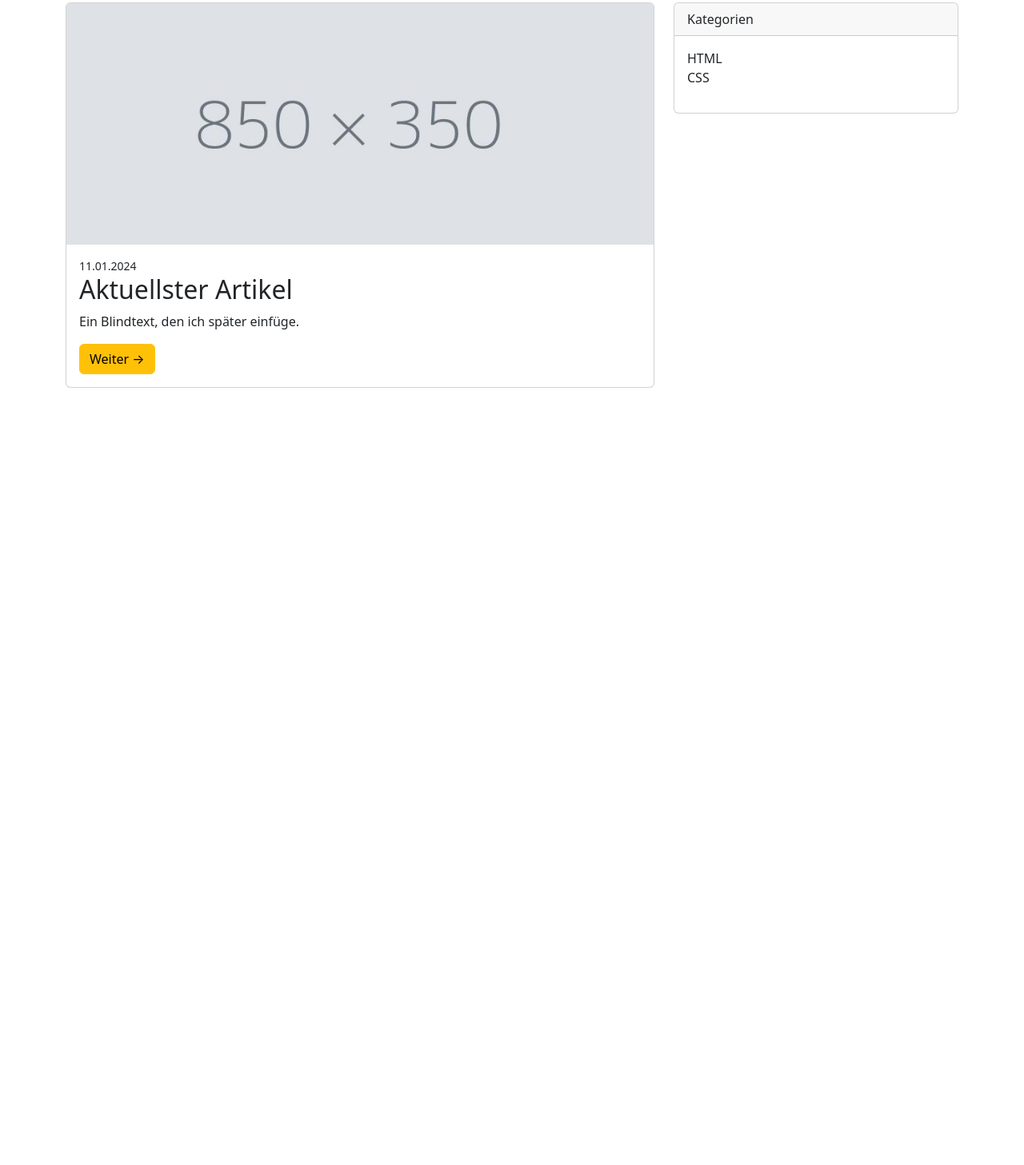
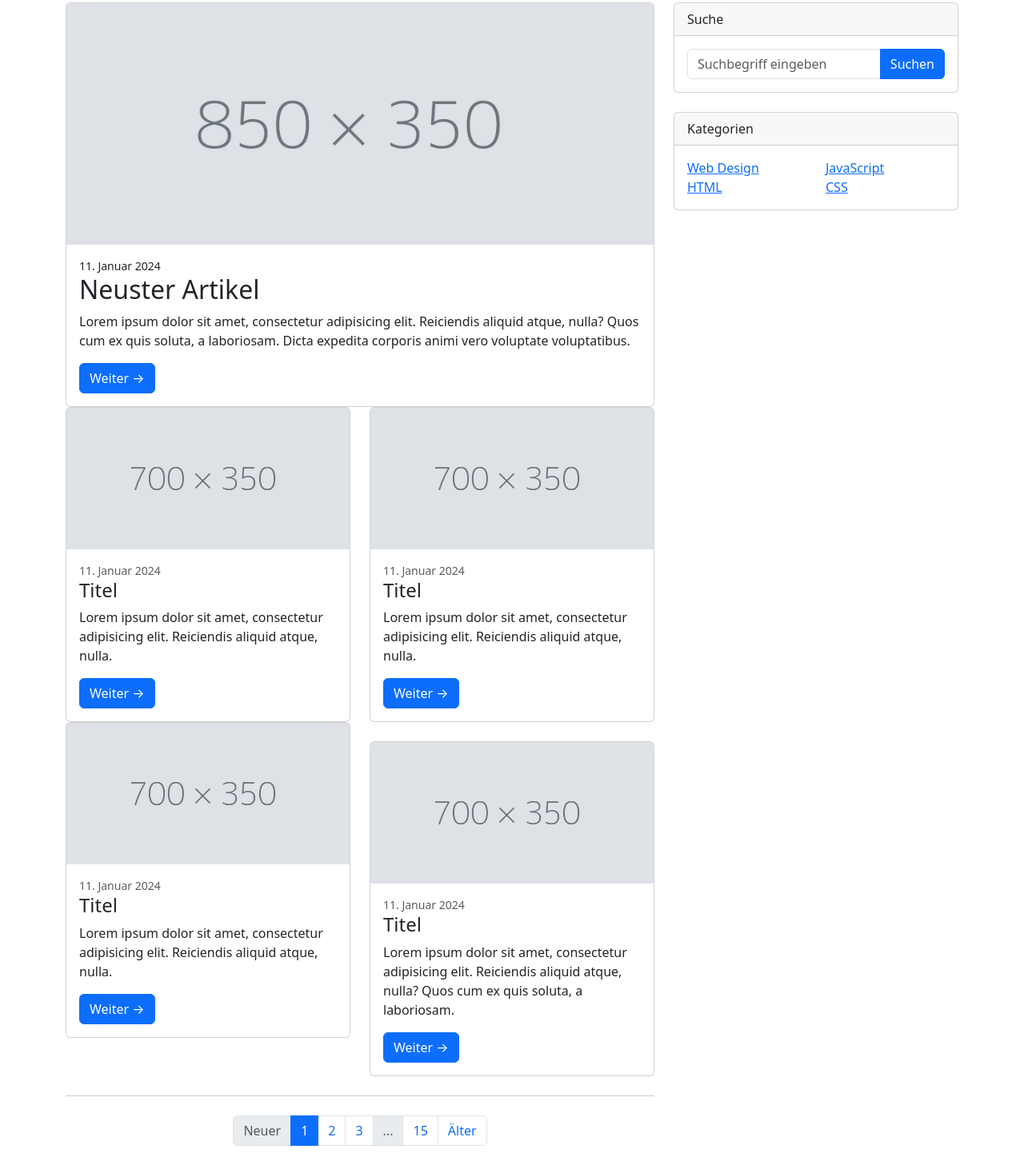
Before and after one commit to chrisunterricht/blogTemplateFI13AE, a plain HTML site: page index.html in a window 1280 px wide. Shown: the part 294-1751 px from the top of the page at 80% size. Before the commit the page ends 800 px from the top, so only its background shows below. Drawn offline with Linux system fonts and the light colour scheme.

Commit message:
Added single article.html and some links

```diff
--- a/index.html
+++ b/index.html
@@ -9,7 +9,7 @@
 <body>
 <nav class="navbar navbar-expand-lg bg-body-tertiary">
     <div class="container-fluid">
-        <a class="navbar-brand" href="#">Navbar</a>
+        <a class="navbar-brand" href="index.html">Navbar</a>
         <button class="navbar-toggler" type="button" data-bs-toggle="collapse" data-bs-target="#navbarNav" aria-controls="navbarNav" aria-expanded="false" aria-label="Toggle navigation">
             <span class="navbar-toggler-icon"></span>
         </button>
@@ -32,37 +32,117 @@
     <div class="container">
         <div class="text-center">
             <h1>Mein Blog</h1>
-            <p>Das ist die Kurzbeschreibung</p>
+            <p>...und nicht Blumentopf sein Blog</p>
         </div>
     </div>
 </header>
 <div class="container mt-5">
     <div class="row">
         <div class="col-8">
+
             <div class="card">
-                <img src="img/850x350.jpg" alt="Platzhalter" class="card-img-top" />
+                <a href="article.html"><img class="card-img-top" src="img/850x350.jpg" alt="..." /></a>
                 <div class="card-body">
-                    <div class="small">11.01.2024</div>
-                    <h2>Aktuellster Artikel</h2>
-                    <p class="card-text">Ein Blindtext, den ich später einfüge.</p>
-                    <a class="btn btn-warning" href="#">Weiter →</a>
+                    <div class="small">11. Januar 2024</div>
+                    <h2 class="card-title">Neuster Artikel</h2>
+                    <p class="card-text">Lorem ipsum dolor sit amet, consectetur adipisicing elit. Reiciendis aliquid atque, nulla? Quos cum ex quis soluta, a laboriosam. Dicta expedita corporis animi vero voluptate voluptatibus.</p>
+                    <a class="btn btn-primary" href="article.html">Weiter →</a>
+                </div>
+            </div>
+            <div class="row">
+                <div class="col-6">
+                    <!-- Blog post-->
+                    <div class="card">
+                        <a href="article.html"><img class="card-img-top" src="img/700x350.jpg" alt="..." /></a>
+                        <div class="card-body">
+                            <div class="small text-muted">11. Januar 2024</div>
+                            <h2 class="card-title h4">Titel</h2>
+                            <p class="card-text">Lorem ipsum dolor sit amet, consectetur adipisicing elit. Reiciendis aliquid atque, nulla.</p>
+                            <a class="btn btn-primary" href="article.html">Weiter →</a>
+                        </div>
+                    </div>
+                    <!-- Blog post-->
+                    <div class="card">
+                        <a href="article.html"><img class="card-img-top" src="img/700x350.jpg" alt="..." /></a>
+                        <div class="card-body">
+                            <div class="small text-muted">11. Januar 2024</div>
+                            <h2 class="card-title h4">Titel</h2>
+                            <p class="card-text">Lorem ipsum dolor sit amet, consectetur adipisicing elit. Reiciendis aliquid atque, nulla.</p>
+                            <a class="btn btn-primary" href="article.html">Weiter →</a>
                         </div>
                     </div>
                 </div>
+                <div class="col-6">
+                    <!-- Blog post-->
+                    <div class="card mb-4">
+                        <a href="article.html"><img class="card-img-top" src="img/700x350.jpg" alt="..." /></a>
+                        <div class="card-body">
+                            <div class="small text-muted">11. Januar 2024</div>
+                            <h2 class="card-title h4">Titel</h2>
+                            <p class="card-text">Lorem ipsum dolor sit amet, consectetur adipisicing elit. Reiciendis aliquid atque, nulla.</p>
+                            <a class="btn btn-primary" href="article.html">Weiter →</a>
+                        </div>
+                    </div>
+                    <!-- Blog post-->
+                    <div class="card mb-4">
+                        <a href="article.html"><img class="card-img-top" src="img/700x350.jpg" alt="..." /></a>
+                        <div class="card-body">
+                            <div class="small text-muted">11. Januar 2024</div>
+                            <h2 class="card-title h4">Titel</h2>
+                            <p class="card-text">Lorem ipsum dolor sit amet, consectetur adipisicing elit. Reiciendis aliquid atque, nulla? Quos cum ex quis soluta, a laboriosam.</p>
+                            <a class="btn btn-primary" href="article.html">Weiter →</a>
+                        </div>
+                    </div>
+                </div>
+            </div>
+            <!-- Pagination-->
+            <nav aria-label="Pagination">
+                <hr class="my-0" />
+                <ul class="pagination justify-content-center my-4">
+                    <li class="page-item disabled"><a class="page-link" href="#" tabindex="-1" aria-disabled="true">Neuer</a></li>
+                    <li class="page-item active" aria-current="page"><a class="page-link" href="article.html">1</a></li>
+                    <li class="page-item"><a class="page-link" href="article.html">2</a></li>
+                    <li class="page-item"><a class="page-link" href="article.html">3</a></li>
+                    <li class="page-item disabled"><a class="page-link" href="article.html">...</a></li>
+                    <li class="page-item"><a class="page-link" href="article.html">15</a></li>
+                    <li class="page-item"><a class="page-link" href="article.html">Älter</a></li>
+                </ul>
+            </nav>
+        </div>
+        <!-- Side widgets-->
         <div class="col-4">
-            <div class="card">
+            <!-- Search widget-->
+            <div class="card mb-4">
+                <div class="card-header">Suche</div>
+                <div class="card-body">
+                    <div class="input-group">
+                        <input class="form-control" type="text" placeholder="Suchbegriff eingeben" aria-label="Suchbegriff eingeben" aria-describedby="button-search" />
+                        <button class="btn btn-primary" id="button-search" type="button">Suchen</button>
+                    </div>
+                </div>
+            </div>
+            <!-- Kategorien widget-->
+            <div class="card mb-4">
                 <div class="card-header">Kategorien</div>
                 <div class="card-body">
-                    <ul class="list-unstyled">
-                        <li>HTML</li>
-                        <li>CSS</li>
+                    <div class="row">
+                        <div class="col-sm-6">
+                            <ul class="list-unstyled mb-0">
+                                <li><a href="article.html">Web Design</a></li>
+                                <li><a href="article.html">HTML</a></li>
+                            </ul>
+                        </div>
+                        <div class="col-sm-6">
+                            <ul class="list-unstyled mb-0">
+                                <li><a href="article.html">JavaScript</a></li>
+                                <li><a href="article.html">CSS</a></li>
                             </ul>
                         </div>
                     </div>
-
                 </div>
             </div>
-
+        </div>
+    </div>
 </div>
 </body>
 </html>
```
Also changed, not shown: article.html (added, +109 -0 lines). Lines whose indentation alone changed are shown as unchanged.
